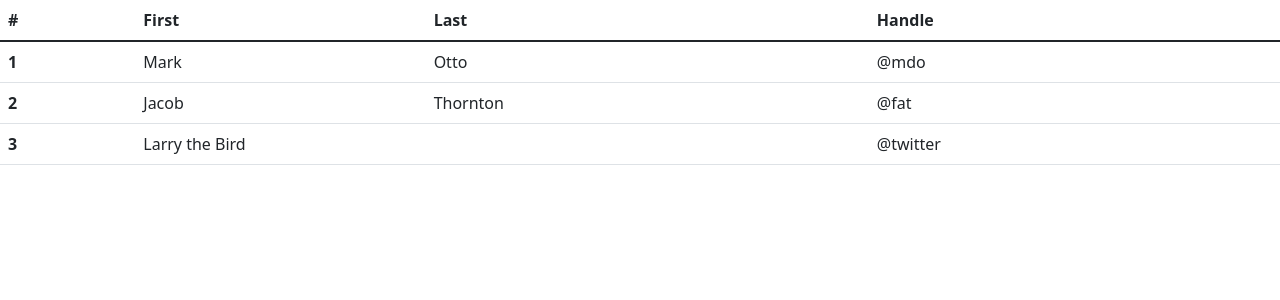
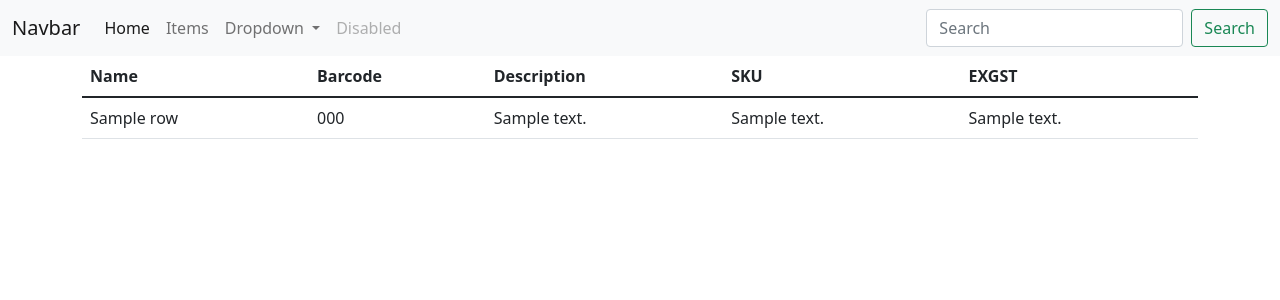
Before and after one commit to HiranyaA123/APP, a Flask app: template templates/item_list.html in a window 1280 px wide. Shown: the top 300 px of the page. Run offline with Flask 2, Linux system fonts and the light colour scheme; the template is opened without the code that fills it: most values are stand-ins (such as "Sample title", 1, 10 or a date in 2020); some libraries are stand-ins or nearby versions.

Commit message:
nav bar and other updates

```diff
--- a/app.py
+++ b/app.py
@@ -1,5 +1,5 @@
 import sqlite3
-
+import config
 from flask import Flask, render_template, request
 
 
@@ -12,18 +12,44 @@ def index():
 
 @app.route("/items")
 def items():
-    return render_template("insertItems.html")
+    connection=sqlite3.connect(config.DB_FILE)
+    connection.row_factory=sqlite3.Row
+    cursor=connection.cursor()
+    cursor.execute("SELECT * FROM items")
+    rows=cursor.fetchall()
+    return render_template("item_list.html", rows=rows)
 
 
-@app.route("/new_items", methods=['GET', 'POST'])
+@app.route("/new_item", methods=['GET', 'POST'])
 def new_items():
-    items_new=request.form['item_name']
-    connection=sqlite3.connect(app.DB_FILE)
-    cursor=connection.cursor()
-    cursor.execute("""INSERT INTO items (name, barcode, description)VALUES(?,?,?)""", (items_new))
+    if request.form == 'POST':
+        name = request.form['name']
+        barcode = request.form['barcode']
+        description = request.form['description']
+        sku = request.form['sku']
+        exgst = request.form['exgst']
+        print(name)
+
+        connection = sqlite3.connect(app.DB_FILE)
+        cursor = connection.cursor()
+        cursor.execute("""INSERT INTO items (name, barcode, description, sku, exgst )VALUES(?,?,?,?,?)""",
+                       (name, barcode, description, sku, exgst))
+    else:
+        print("It didnt work")
 
     return render_template("insertItems.html")
 
 
+
+@app.route("/items/<item>")
+def items(item):
+    connection=sqlite3.connect(config.DB_FILE)
+    connection.row_factory=sqlite3.Row
+    cursor=connection.cursor()
+    cursor.execute("SELECT * FROM items")
+    rows=cursor.fetchall()
+    return render_template("item_list.html", rows=rows)
+
+
 if __name__ == "__main__":
     app.run(debug=True)
--- /dev/null
+++ b/config.py
@@ -0,0 +1,3 @@
+from dotenv import load_dotenv
+load_dotenv()
+DB_FILE='app.db'
--- a/insert_db.py
+++ b/insert_db.py
@@ -3,9 +3,9 @@ import sqlite3
 conn = sqlite3.connect("app.db")
 c = conn.cursor()
 
-c.execute("INSERT INTO items (name, barcode, description)VALUES('brain','1345678','hi')")
-c.execute("INSERT INTO items (name, barcode, description)VALUES('battery','19876','hello')")
-c.execute("INSERT INTO items (name, barcode, description)VALUES('sensor','1343338','check')")
+c.execute("INSERT INTO items (name, barcode, description,sku,exgst)VALUES('brain',123423,great,12-34,$5")
+c.execute("INSERT INTO items (name, barcode, description,sku,exgst)VALUES ('brain',326823,good ,52-54,$7")
+c.execute("INSERT INTO items (name, barcode, description,sku,exgst) VALUES('brain',345435,bad,16-31,$6")
 
 
 
--- /dev/null
+++ b/templates/base.html
@@ -0,0 +1,55 @@
+<!DOCTYPE html>
+<html>
+  <head>
+    <title>Vex APP</title>
+    <meta name="viewport" content="width=device-width, initial-scale=1.0">
+    <link href="https://cdn.jsdelivr.net/npm/bootstrap@5.1.3/dist/css/bootstrap.min.css" rel="stylesheet" integrity="sha384-1BmE4kWBq78iYhFldvKuhfTAU6auU8tT94WrHftjDbrCEXSU1oBoqyl2QvZ6jIW3" crossorigin="anonymous">
+
+  </head>
+  <body>
+    <nav class="navbar navbar-expand-lg navbar-light bg-light">
+    <div class="container-fluid">
+      <a class="navbar-brand" href="#">Navbar</a>
+      <button class="navbar-toggler" type="button" data-bs-toggle="collapse" data-bs-target="#navbarSupportedContent" aria-controls="navbarSupportedContent" aria-expanded="false" aria-label="Toggle navigation">
+        <span class="navbar-toggler-icon"></span>
+      </button>
+      <div class="collapse navbar-collapse" id="navbarSupportedContent">
+        <ul class="navbar-nav me-auto mb-2 mb-lg-0">
+          <li class="nav-item">
+            <a class="nav-link active" aria-current="page" href="/">Home</a>
+          </li>
+          <li class="nav-item">
+            <a class="nav-link" href="/items">Items</a>
+          </li>
+          <li class="nav-item dropdown">
+            <a class="nav-link dropdown-toggle" href="#" id="navbarDropdown" role="button" data-bs-toggle="dropdown" aria-expanded="false">
+              Dropdown
+            </a>
+            <ul class="dropdown-menu" aria-labelledby="navbarDropdown">
+              <li><a class="dropdown-item" href="#">Action</a></li>
+              <li><a class="dropdown-item" href="#">Another action</a></li>
+              <li><hr class="dropdown-divider"></li>
+              <li><a class="dropdown-item" href="#">Something else here</a></li>
+            </ul>
+          </li>
+          <li class="nav-item">
+            <a class="nav-link disabled">Disabled</a>
+          </li>
+        </ul>
+        <form class="d-flex">
+          <input class="form-control me-2" type="search" placeholder="Search" aria-label="Search">
+          <button class="btn btn-outline-success" type="submit">Search</button>
+        </form>
+      </div>
+    </div>
+  </nav>
+
+    <div class="container">
+        {% block content %}{% endblock %}
+      </div>
+      <script src="http://code.jquery.com/jquery-1.10.2.min.js"></script>
+      <script src="https://cdn.jsdelivr.net/npm/bootstrap@5.1.3/dist/js/bootstrap.bundle.min.js" integrity="sha384-ka7Sk0Gln4gmtz2MlQnikT1wXgYsOg+OMhuP+IlRH9sENBO0LRn5q+8nbTov4+1p" crossorigin="anonymous"></script>
+
+
+  </body>
+</html>
--- a/templates/item_list.html
+++ b/templates/item_list.html
@@ -1,42 +1,30 @@
-<!DOCTYPE html>
-<html lang="en">
-<head>
-    <meta charset="UTF-8">
-
-    <link href="https://cdn.jsdelivr.net/npm/bootstrap@5.1.3/dist/css/bootstrap.min.css" rel="stylesheet" integrity="sha384-1BmE4kWBq78iYhFldvKuhfTAU6auU8tT94WrHftjDbrCEXSU1oBoqyl2QvZ6jIW3" crossorigin="anonymous">
-
-    <script src="https://cdn.jsdelivr.net/npm/bootstrap@5.1.3/dist/js/bootstrap.bundle.min.js" integrity="sha384-ka7Sk0Gln4gmtz2MlQnikT1wXgYsOg+OMhuP+IlRH9sENBO0LRn5q+8nbTov4+1p" crossorigin="anonymous"></script>
-</head>
-<body>
+{% extends "base.html" %}
+{% block content %}
 <table class="table">
   <thead>
     <tr>
-      <th scope="col">#</th>
-      <th scope="col">First</th>
-      <th scope="col">Last</th>
-      <th scope="col">Handle</th>
+      <th scope="col">Name</th>
+      <th scope="col">Barcode</th>
+      <th scope="col">Description</th>
+      <th scope="col">SKU</th>
+      <th scope="col">EXGST</th>
+
+
     </tr>
   </thead>
   <tbody>
+  {% for row in rows %}
+
     <tr>
-      <th scope="row">1</th>
-      <td>Mark</td>
-      <td>Otto</td>
-      <td>@mdo</td>
+      <td>{{row.name}}</td>
+      <td>{{row.barcode}}</td>
+      <td>{{row.description}}</td>
+      <td>{{sku.description}}</td>
+      <td>{{exgst.description}}</td>
+
     </tr>
-    <tr>
-      <th scope="row">2</th>
-      <td>Jacob</td>
-      <td>Thornton</td>
-      <td>@fat</td>
-    </tr>
-    <tr>
-      <th scope="row">3</th>
-      <td colspan="2">Larry the Bird</td>
-      <td>@twitter</td>
-    </tr>
+  {% endfor %}
+
   </tbody>
 </table>
-
-</body>
-</html>
+{% endblock %}
```
Also changed, not shown: create_db.py (+24 -3 lines), templates/adminControl.html (+4 -15 lines), templates/insertItems.html (+12 -3 lines), app.db, loans.py (added), 2 other files.
